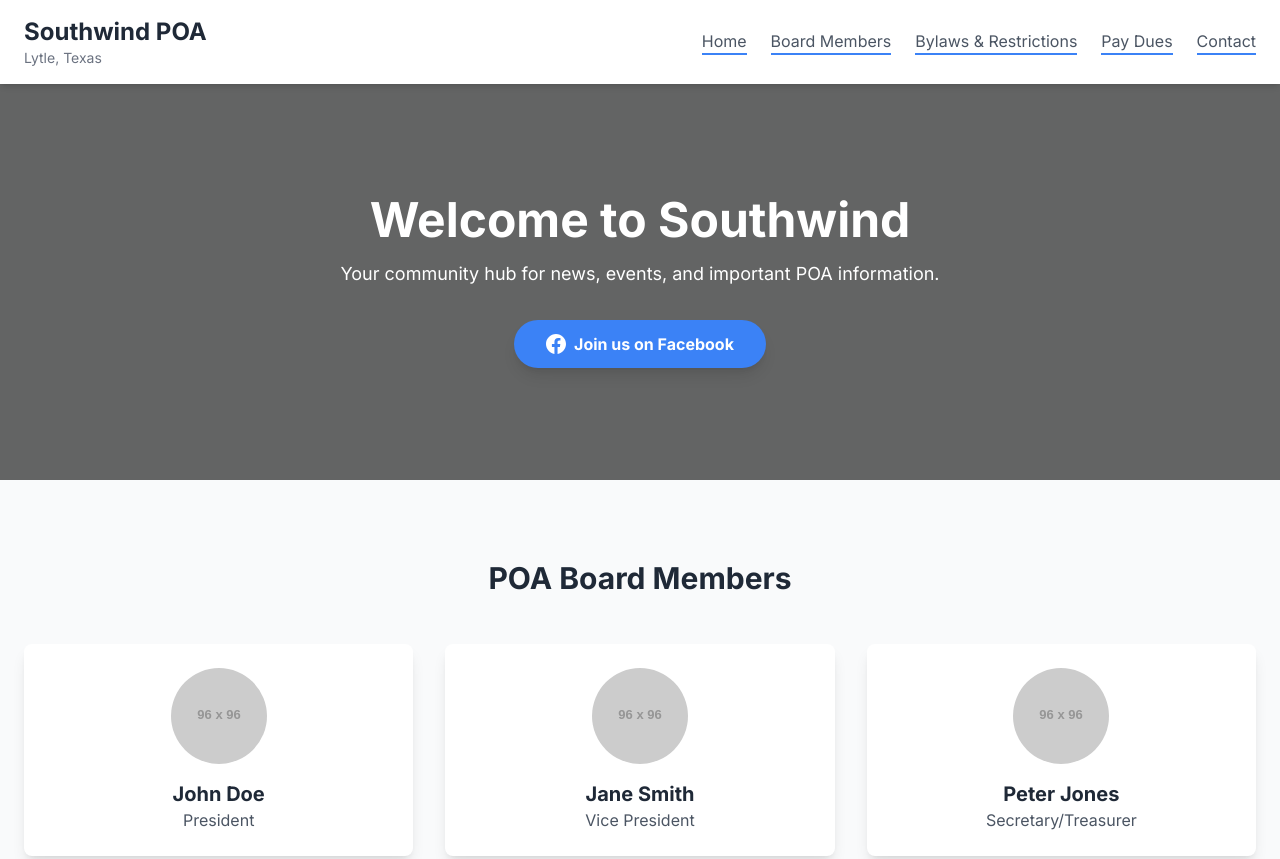
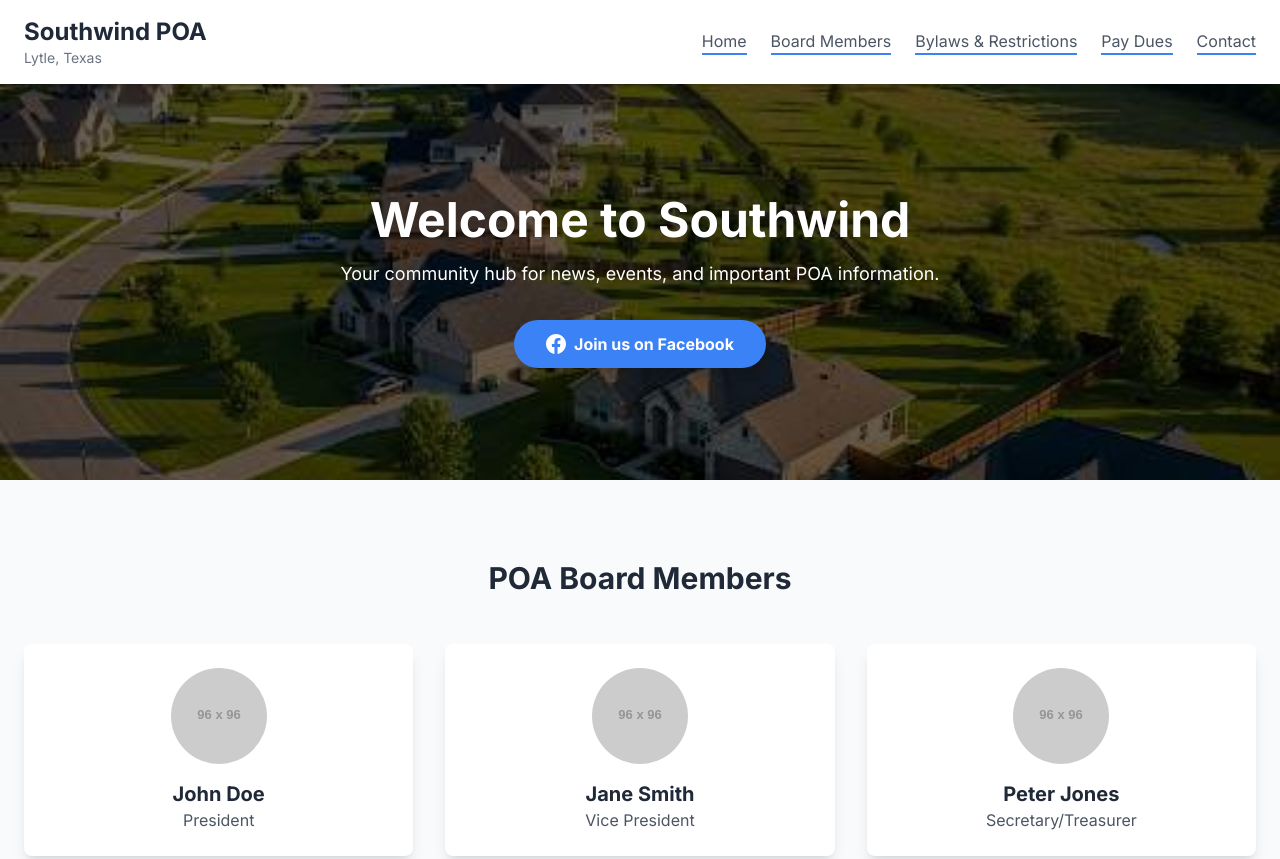
Before and after one commit to Derishi/southwind-poa, a plain HTML site: page index.html in a window 1280 px wide. Shown: the top 859 px of the page. Drawn offline with nearby package versions, Linux system fonts and the light colour scheme; placeholder pictures from the web are drawn by us.

Commit message:
fix: link to image was wrong

```diff
--- a/index.html
+++ b/index.html
@@ -58,7 +58,7 @@
     <!-- Main Content -->
     <main>
         <!-- Home Section -->
-        <section id="home" class="relative py-28 bg-cover bg-center text-white" style="background-image: url('asset/southwind_placeholder.jpg');">
+        <section id="home" class="relative py-28 bg-cover bg-center text-white" style="background-image: url('assets/southwind_placeholder.jpg');">
             <div class="absolute inset-0 bg-black/60"></div> <!-- Overlay for readability -->
             <div class="relative container mx-auto px-6 text-center">
                 <h1 class="text-4xl md:text-5xl font-bold mb-4">Welcome to Southwind</h1>
```
